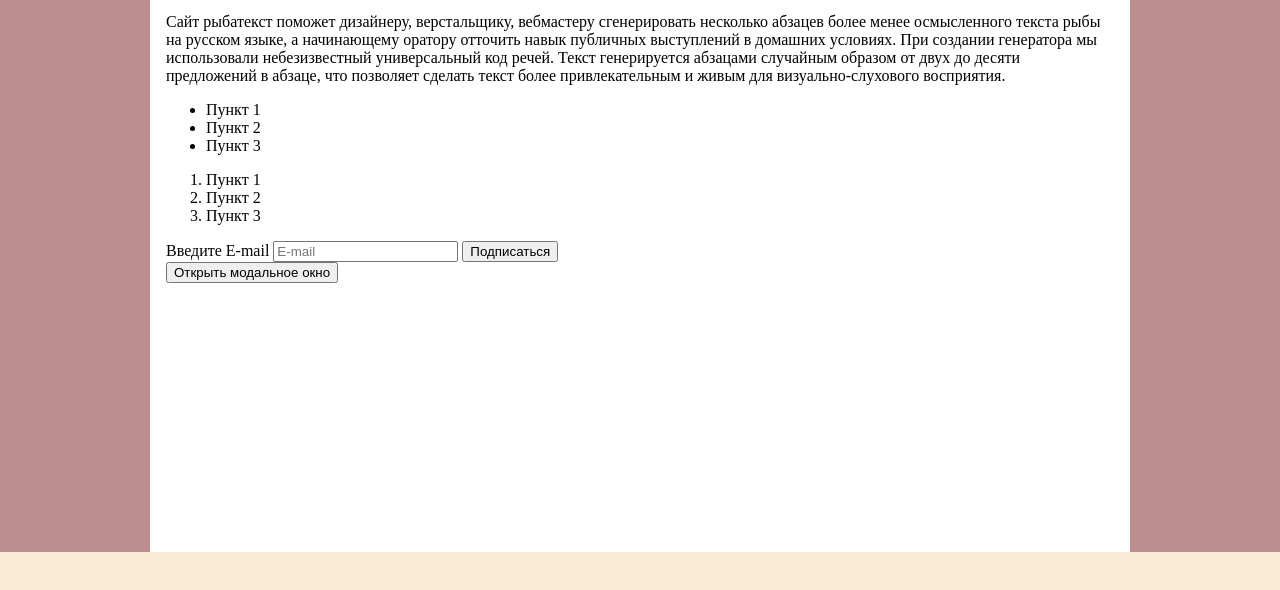
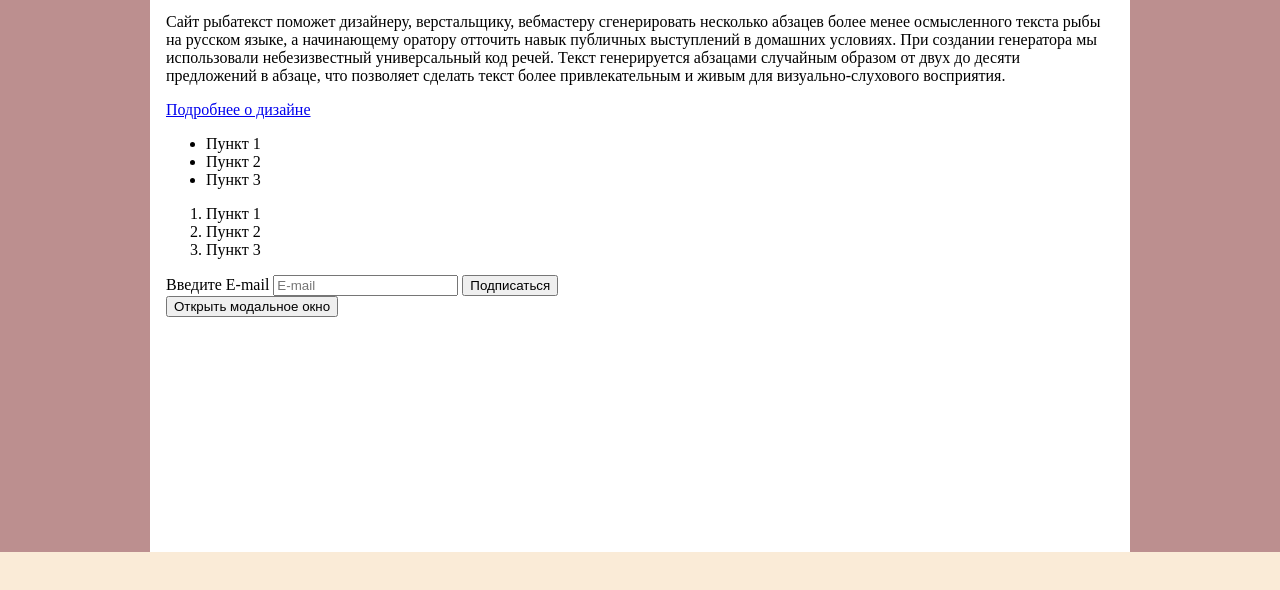
Before and after one commit to Sasha123777/education, a plain HTML site: page html/html-accessibility/index.html in a window 1280 px wide. Shown: the part 168-758 px from the top of the page. Drawn offline with Linux system fonts and the light colour scheme.

Commit message:
Update index.html

```diff
--- a/html/html-accessibility/index.html
+++ b/html/html-accessibility/index.html
@@ -19,6 +19,7 @@
                     <article>
                         <p>Тестовый контент</p>
                         <p>Сайт рыбатекст поможет дизайнеру, верстальщику, вебмастеру сгенерировать несколько абзацев более менее осмысленного текста рыбы на русском языке, а начинающему оратору отточить навык публичных выступлений в домашних условиях. При создании генератора мы использовали небезизвестный универсальный код речей. Текст генерируется абзацами случайным образом от двух до десяти предложений в абзаце, что позволяет сделать текст более привлекательным и живым для визуально-слухового восприятия.</p>
+                        <p><a href="/test">Подробнее о дизайне</a></p>
 
                         <ul>
                             <li>Пункт 1</li>
```
